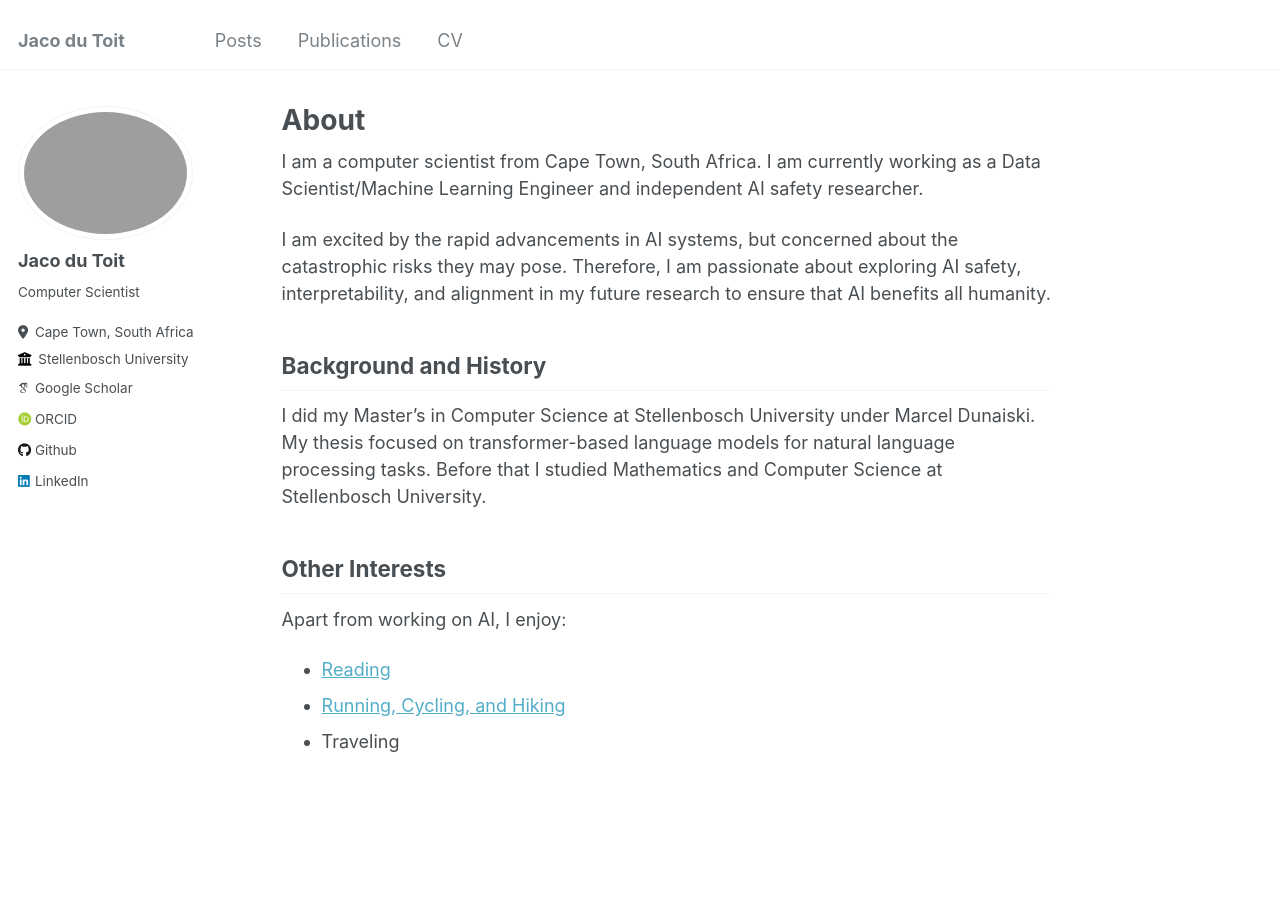
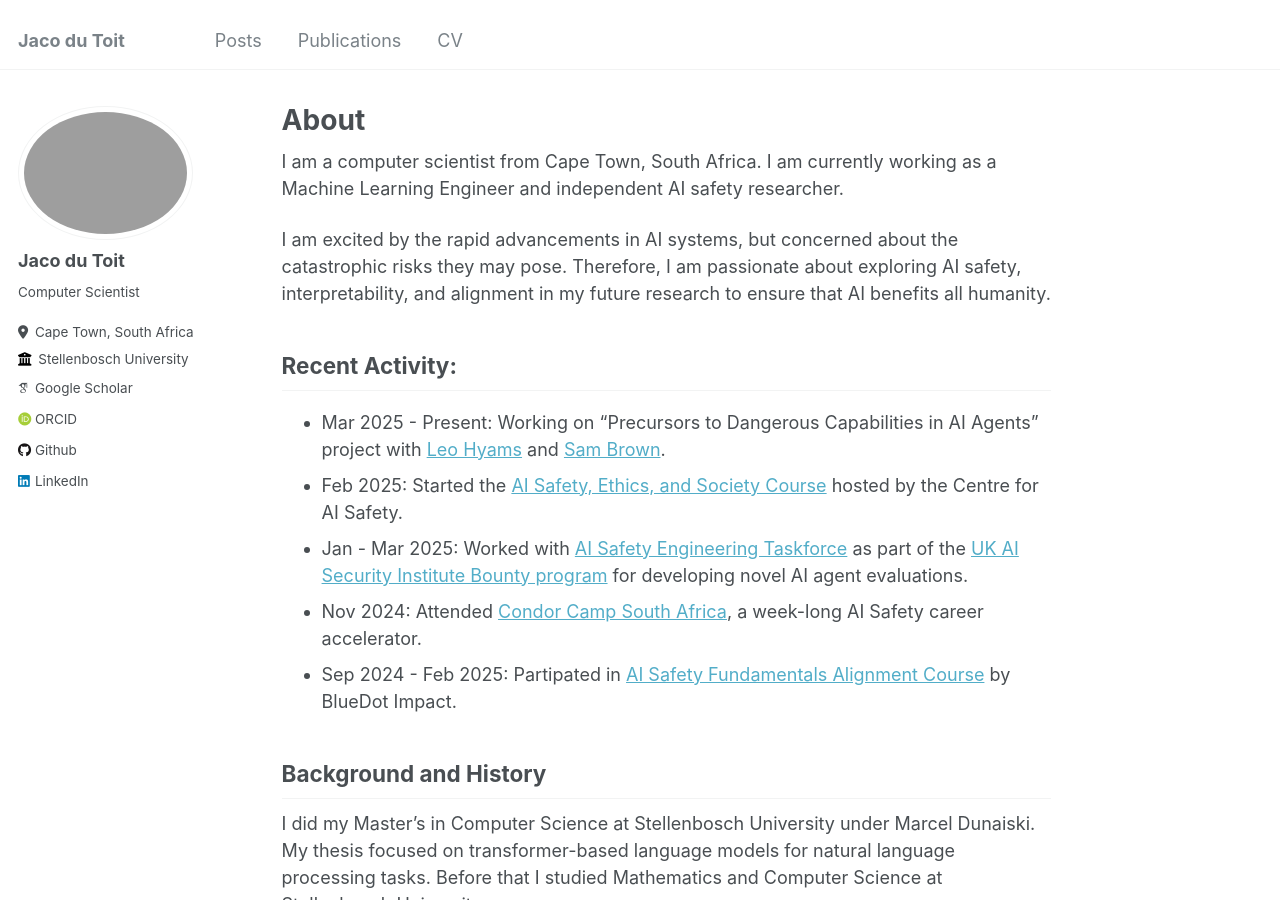
Before and after one commit to JacoDuToit11/JacoDuToit11.github.io, a Jekyll site: the page built from _pages/about.md, in a window 1280 px wide and 900 px high. Built offline with Jekyll 4.4.1, drawn with Linux system fonts in a browser that asks for light colours; some web fonts are replaced.

Commit message:
update about

```diff
--- a/_pages/about.md
+++ b/_pages/about.md
@@ -7,9 +7,16 @@ redirect_from:
   - /about.html
 ---
 
-I am a computer scientist from Cape Town, South Africa. I am currently working as a Data Scientist/Machine Learning Engineer and independent AI safety researcher.
+I am a computer scientist from Cape Town, South Africa. I am currently working as a Machine Learning Engineer and independent AI safety researcher.
 
 I am excited by the rapid advancements in AI systems, but concerned about the catastrophic risks they may pose. Therefore, I am passionate about exploring AI safety, interpretability, and alignment in my future research to ensure that AI benefits all humanity.
+
+## Recent Activity:
+- Mar 2025 - Present: Working on "Precursors to Dangerous Capabilities in AI Agents" project with [Leo Hyams](https://www.linkedin.com/in/leo-hyams-63960a163/) and [Sam Brown](https://www.linkedin.com/in/sam-brown-likes-making-things/).
+- Feb 2025: Started the [AI Safety, Ethics, and Society Course](https://www.aisafetybook.com/curriculum) hosted by the Centre for AI Safety.
+- Jan - Mar 2025: Worked with [AI Safety Engineering Taskforce](https://www.linkedin.com/company/ai-safety-engineering-taskforce/) as part of the [UK AI Security Institute Bounty program](https://www.aisi.gov.uk/work/evals-bounty) for developing novel AI agent evaluations.
+- Nov 2024: Attended [Condor Camp South Africa](https://www.condorinitiative.org/), a week-long AI Safety career accelerator.
+- Sep 2024 - Feb 2025: Partipated in [AI Safety Fundamentals Alignment Course](https://course.bluedot.org/home/alignment/) by BlueDot Impact.
 
 ## Background and History
 I did my Master's in Computer Science at Stellenbosch University under Marcel Dunaiski. My thesis focused on transformer-based language models for natural language processing tasks. Before that I studied Mathematics and Computer Science at Stellenbosch University.
```
